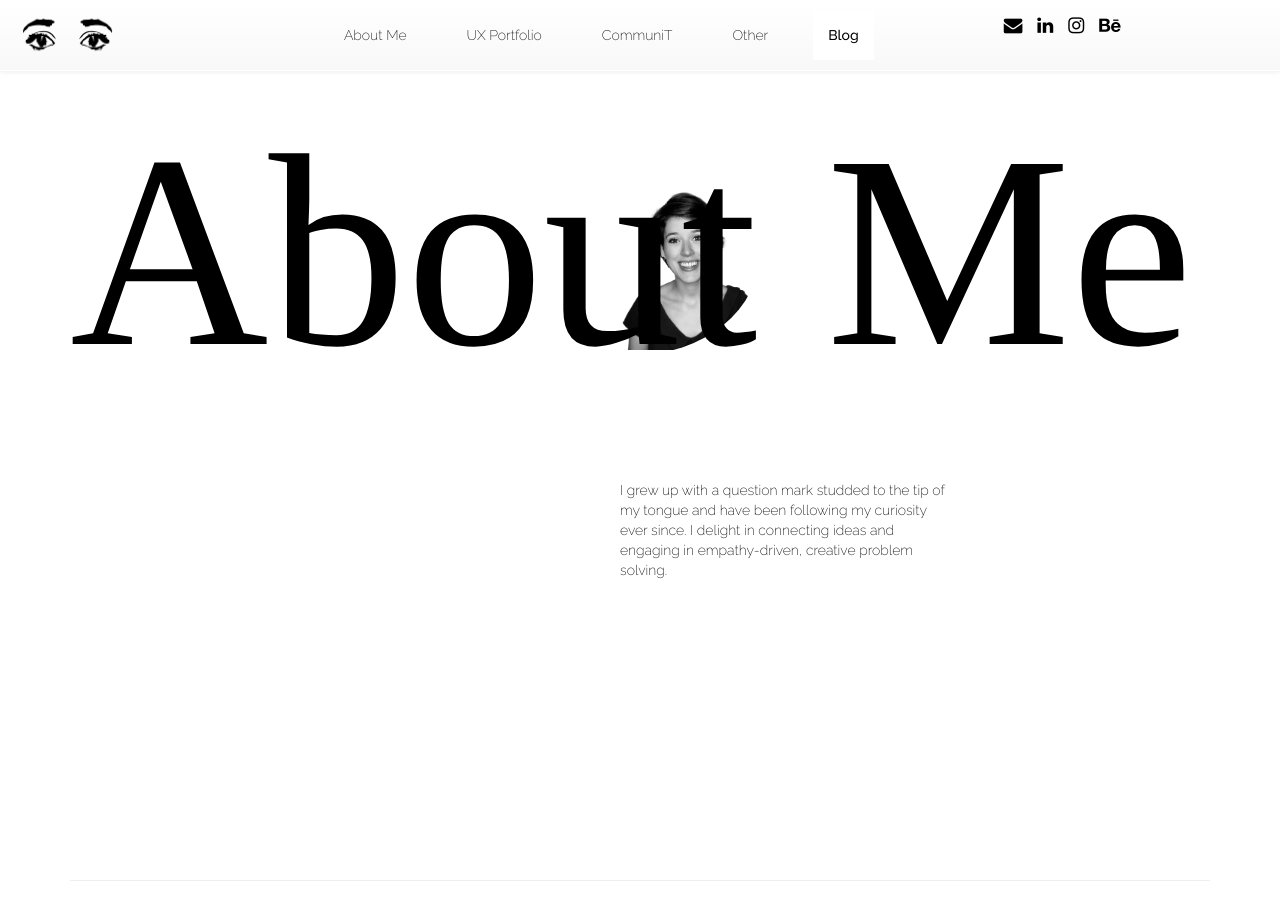
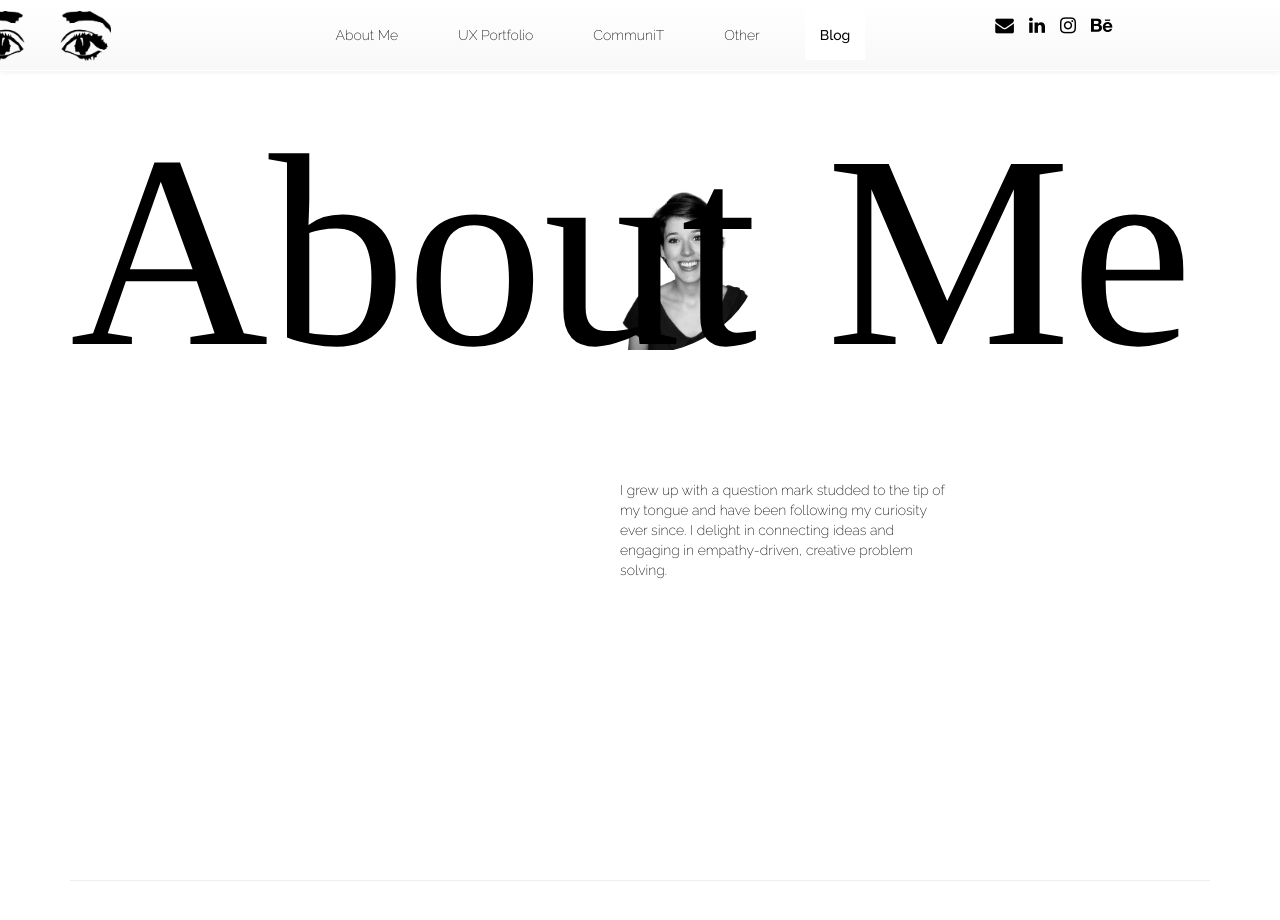
Before and after one commit to caraclarke/devin, a plain HTML site: page index.html in a window 1280 px wide. Shown: the top 920 px of the page. Drawn offline with nearby package versions, Linux system fonts and the light colour scheme.

Commit message:
Update eye on navbar

```diff
--- a/index.html
+++ b/index.html
@@ -20,7 +20,7 @@
                     <span class="icon-bar"></span>
                     <span class="icon-bar"></span>
                 </button>
-                <a class="logo" href="#about-me"><img src="images/eye-logo.png"></a>
+                <a class="logo" href="#"><img src="images/navbar-eye.png"></a>
             </div>
             <div class="collapse navbar-collapse" id="navbarCollapse">
                 <ul class="nav navbar-nav">
@@ -39,6 +39,7 @@
         </div>
     </nav>
     <div class="container">
+      <!-- <img id="intro-image" height="100%" width="100%" src="images/eye-logo.png"> -->
         <div id="about-me">
           <div class="about-me-title">
             <h2>About Me</h2>
--- a/style/main_style.css
+++ b/style/main_style.css
@@ -39,13 +39,13 @@ h1 {
 
   .logo {
     position: relative;
-    right: 80px;
-    bottom: 15px;
+    top: 10px;
+    left: -70%;
     background: transparent;
   }
 
   .logo img {
-    height: 100px;
+    height: 50px;
     width: auto;
     margin-bottom: -30px;
   }
```
Also changed, not shown: images/navbar-eye.png (added).
